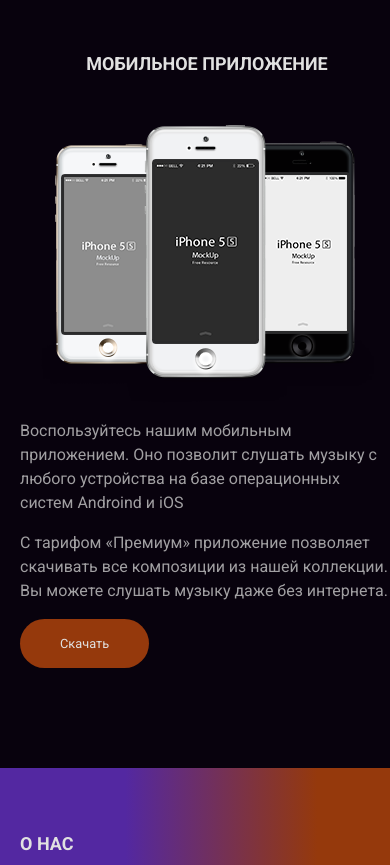
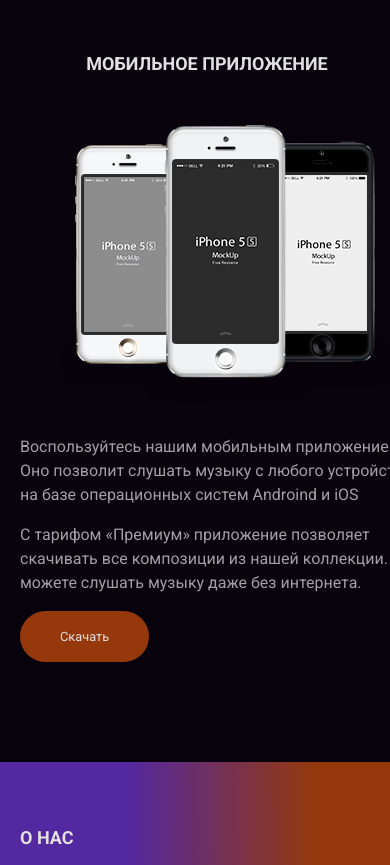
Before and after one commit to deem-zee/layout-designer-project-56, a plain HTML site: page src/index.html in a window 390 px wide. Shown: the part 4340-5205 px from the top of the page. Drawn offline with Linux system fonts and the light colour scheme.

Commit message:
refactor page-app

```diff
--- a/src/index.html
+++ b/src/index.html
@@ -97,7 +97,7 @@
 			</div>
 	</section>
 
-	<section id="page-app" class="container pt-100 mb-100">
+	<!-- <section id="page-app" class="container pt-100 mb-100">
 			<h2 class="uppercase text-center text-white mb-48">Мобильное приложение</h2>
 				<div class="page-app-container">
 					<div class="page-app-item">
@@ -109,6 +109,20 @@
 						<button class="btn bg-red btn-download text-white">Скачать</button>
 					</div>
 				</div>
+	</section> -->
+
+	<section id="page-app" class="container pt-100 mb-100">
+		<h2 class="page-app-header text-white uppercase text-center mb-48">Мобильное приложение</h2>
+		<div class="page-app-container">
+			<div class="page-app-item">
+				<p>Воспользуйтесь нашим мобильным приложением. Оно позволит слушать музыку с любого устройства на базе операционных систем Androind и iOS</p>
+				<p>С тарифом «Премиум» приложение позволяет скачивать все композиции из нашей коллекции. Вы можете слушать музыку даже без интернета.</p>
+				<button class="btn-download text-white">Скачать</button>
+			</div>
+			<div class="page-app-item page-app-banner">
+				<img src="./images/iphone.png" alt="iphone" class="page-app-banner-img">
+			</div>
+		</div>
 	</section>
 
 	<footer class="bg-gradient">
--- a/src/scss/_page-app.scss
+++ b/src/scss/_page-app.scss
@@ -1,13 +1,54 @@
+@use 'variables' as vars;
+// .page-app-container {
+// 	display: flex;
+// 	flex-direction: row;
+// }
+
+
+// @media screen and (max-width: 1240px) {
+// 	.page-app-container {
+// 		flex-direction: column;
+// 	}
+// }
+
+// .page-app-item {
+// 	width: 50%;
+// 	p {
+// 		font-size: 16px;
+// 		line-height: 150%;
+// 	}
+// }
+
+// @media screen and (max-width: 1240px) {
+// 	.page-app-item {
+// 		width: 100%;
+// 	}
+// }
+
+// .btn-download {
+// 	border-radius: 32px;
+// 	padding: 17px 40px;
+// 	width: fit-content;
+// 	font-size: 12.8px;
+// 	border: none;
+// }
+
+// .order-1 {
+// 	order: -1;
+// }
+
+// @media screen and (max-width: 1240px) {
+// 	.order-1 {
+// 		order: 1;
+// 	}
+// 	.page-app-banner {
+// 		margin-bottom: 16px;
+// 	}
+// }
+
 .page-app-container {
 	display: flex;
-	flex-direction: row;
-}
-
-
-@media screen and (max-width: 1240px) {
-	.page-app-container {
-		flex-direction: column;
-	}
+	flex-wrap: wrap;
 }
 
 .page-app-item {
@@ -15,32 +56,61 @@
 	p {
 		font-size: 16px;
 		line-height: 150%;
+		margin: 16px 0;
 	}
 }
 
+.page-app-banner {
+	display: flex;
+	flex-direction: row;
+	justify-content: center;
+}
+
 @media screen and (max-width: 1240px) {
+	.page-app-container {
+				flex-direction: column-reverse;
+				align-items: center;
+				gap: 16px;
+	}
 	.page-app-item {
-		width: 100%;
+		max-width: 1239px;
+		min-width: 414px;
 	}
 }
 
+// .page-app-banner {
+// 	width: 600px;
+// 	display: flex;
+// 	justify-content: center;
+// 	.page-app-banner-img {
+// 		flex-grow: 0;
+// 	}
+// }
+
+// @media screen and (max-width: 1240px) {
+// 	.page-app-container {
+// 		flex-direction: column-reverse;
+// 		background-repeat: no-repeat;
+// 		background-size: contain;
+// 	}
+
+// 	.page-app-item {
+// 		min-width: 414px;
+// 	}
+
+// 	.page-app-banner-img {
+// 		width: 333px;
+// 		height: 278px;
+// 	}
+// }
+
+
+
 .btn-download {
+	font-size: 12.8px;
+	line-height: 150%;
+	background: vars.$red;
 	border-radius: 32px;
-	padding: 17px 40px;
-	width: fit-content;
-	font-size: 12.8px;
+	padding: 16px 40px;
 	border: none;
 }
-
-.order-1 {
-	order: -1;
-}
-
-@media screen and (max-width: 1240px) {
-	.order-1 {
-		order: 1;
-	}
-	.page-app-banner {
-		margin-bottom: 16px;
-	}
-}
```
Also changed, not shown: src/scss/app.css, 1 other file.
